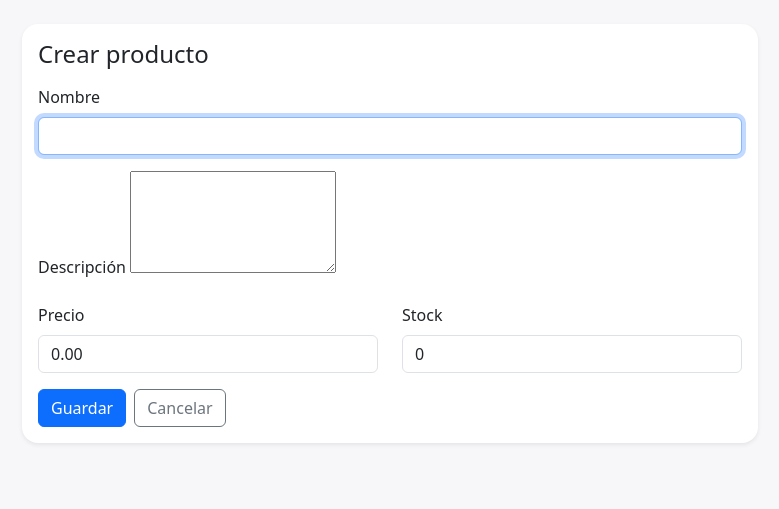
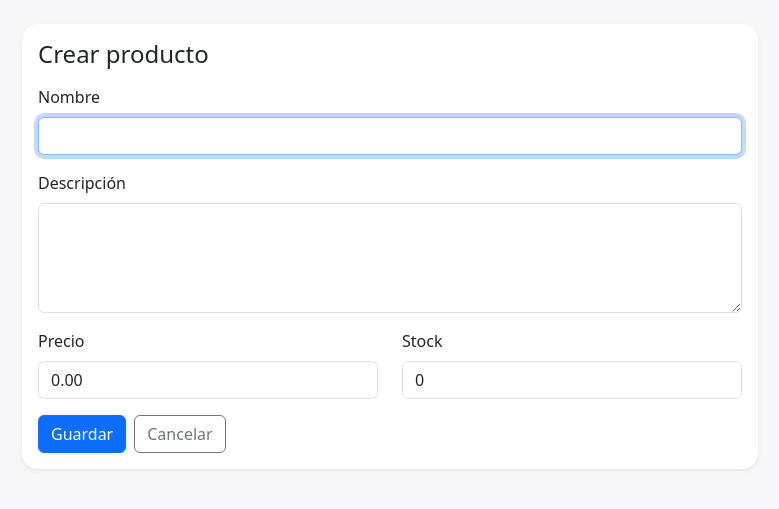
Before and after one commit to avegap23/crud-flask, a Flask app: page /products/new in a window 1280 px wide. Shown: the part 56-565 px from the top of the page, without its empty margins (250-1029 px from the left). Run offline with Flask 3, Linux system fonts and the light colour scheme.

Commit message:
Arreglos, parte 2
- Atributos corregidos en el textarea de '_form.html': ahora su valor se debería registrar bien.
- Spanglish corregido en 'detail.html': la descripción ahora debería rednerizarse.

```diff
--- a/app/templates/productos/_form.html
+++ b/app/templates/productos/_form.html
@@ -14,7 +14,7 @@ escribió. Además, si el producto ya existe, se pueden mostrar los datos guarda
 </div>
 <div class="mb-3">
     <label for="description" class="form-label">Descripción</label>
-    <textarea name="form-control" id="description" name="description" rows="4">
+    <textarea class="form-control" id="description" name="description" rows="4">
         {{ current.description if current else '' }}
     </textarea>
 </div>
--- a/app/templates/productos/detail.html
+++ b/app/templates/productos/detail.html
@@ -20,7 +20,7 @@
                     <dt class="col-sm-3">Precio</dt>
                     <dd class="col-sm-9">{{ '%.2f'|format(product.price) }} €</dd>
                     <dt class="col-sm-3">Descripción</dt>
-                    <dd class="col-sm-9">{{ product.descripcion or 'Sin descripción' }}</dd>
+                    <dd class="col-sm-9">{{ product.description or 'Sin descripción' }}</dd>
                 </dl>
                 <div class="d-flex gap-2">
                     <a class="btn btn-sm btn-outline-primary" href="{{ url_for('products.edit', product_id=product.id) }}">Editar</a>
```
